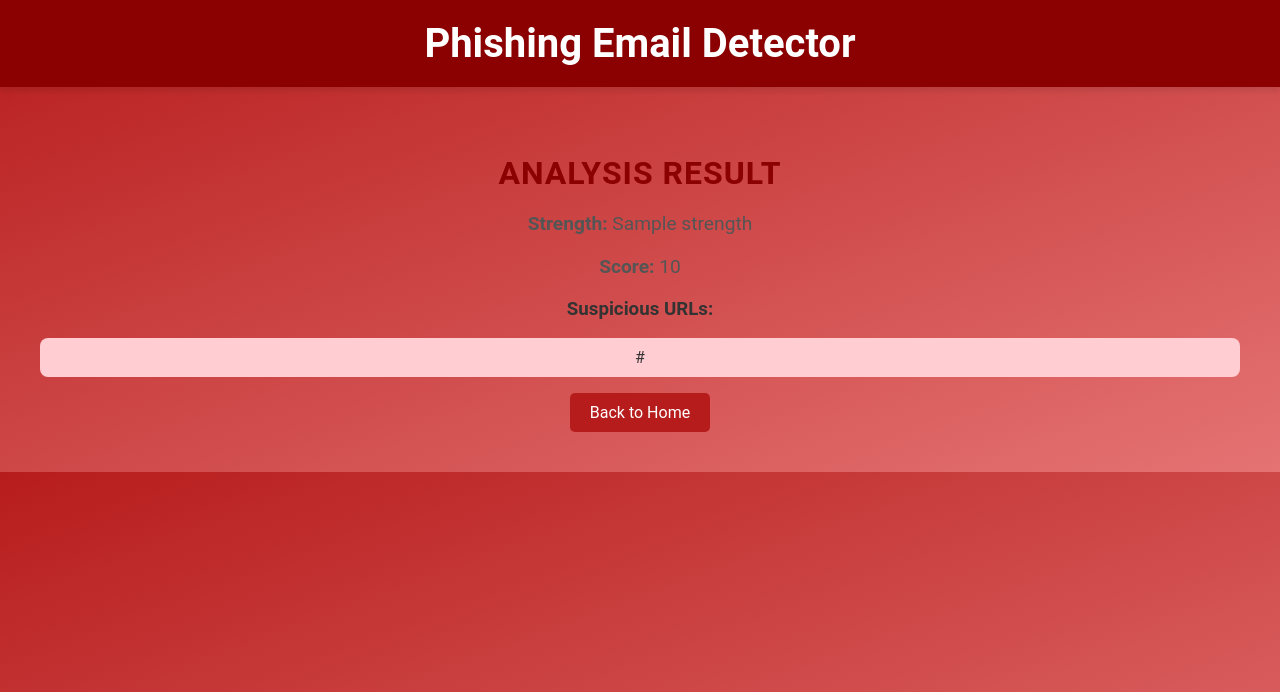
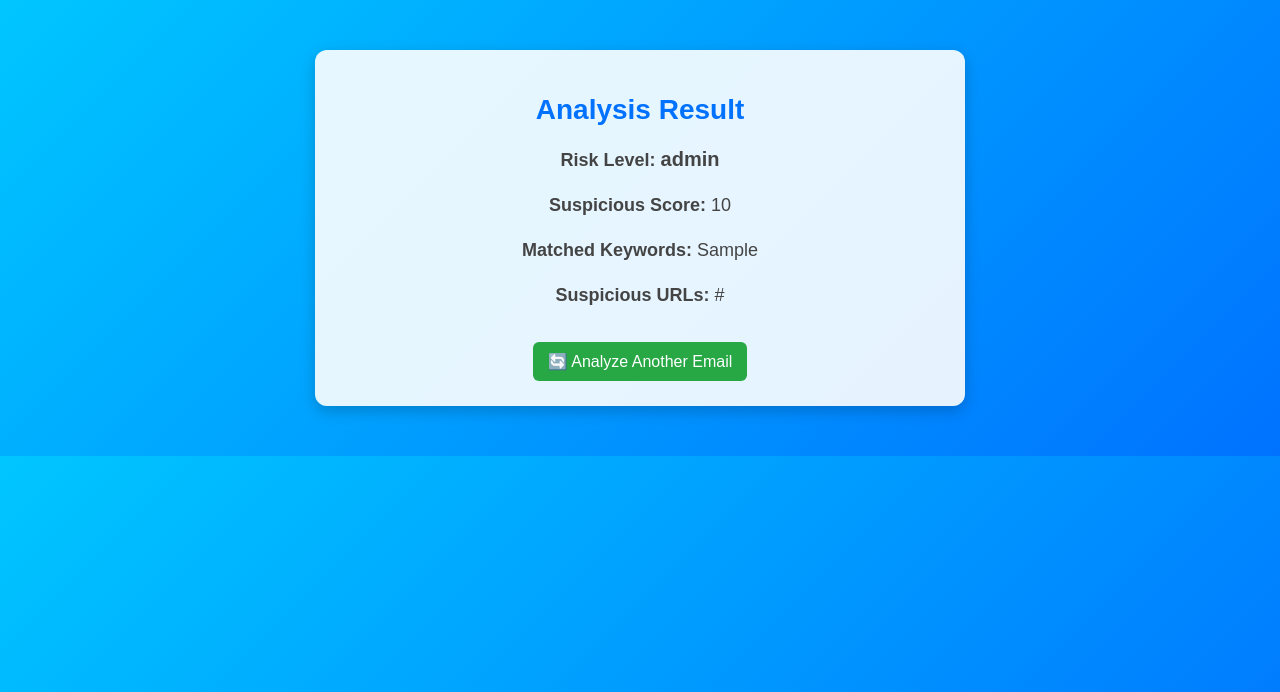
Before and after one commit to nirmal-92/MailSafe, a Flask app: template templates/result.html in a window 1280 px wide. Shown: the top 692 px of the page. Run offline with Flask 3, Linux system fonts and the light colour scheme; the template is opened without the code that fills it: most values are stand-ins (such as "Sample title", 1, 10 or a date in 2020).

Commit message:
new phish commit

```diff
--- a/app.py
+++ b/app.py
@@ -1,16 +1,73 @@
 from flask import Flask, render_template, request
-from utils.phishing_detector import analyze_email
+import nltk
+from nltk.tokenize import word_tokenize
+from nltk.corpus import stopwords
+import validators
 
 app = Flask(__name__)
-app.secret_key = "your_secret_key"
 
-@app.route("/", methods=["GET", "POST"])
+# Download necessary NLTK data
+nltk.download("punkt", quiet=True)
+nltk.download("stopwords", quiet=True)
+
+# Function to analyze email content
+def analyze_email(email_content):
+    phishing_keywords = [
+        "urgent", "verify", "suspend", "password", "login", "click here",
+        "account", "update", "security", "credit card", "bank", "alert",
+        "payment", "confirm", "winning", "lottery", "prize", "hacked", "refund"
+    ]
+    suspicious_urls = []
+    score = 0
+
+    # Tokenize and clean email content
+    tokens = word_tokenize(email_content.lower())
+    filtered_tokens = [word for word in tokens if word.isalnum()]
+    stop_words = set(stopwords.words("english"))
+    significant_words = [word for word in filtered_tokens if word not in stop_words]
+
+    # Check for phishing keywords
+    matched_keywords = [word for word in significant_words if word in phishing_keywords]
+    score += len(matched_keywords)
+
+    # Detect suspicious URLs
+    for word in tokens:
+        if validators.url(word):
+            suspicious_urls.append(word)
+
+    # Determine risk level
+    if score >= 5 or suspicious_urls:
+        risk_level = "Phishing Email 🚨"
+    elif score >= 3:
+        risk_level = "Suspicious Email ⚠️"
+    else:
+        risk_level = "Safe Email ✅"
+
+    return risk_level, score, matched_keywords, suspicious_urls
+
+# Route for the main page
+@app.route("/")
 def index():
-    if request.method == "POST":
-        email_content = request.form.get("email_content")
-        result = analyze_email(email_content)
-        return render_template("result.html", result=result)
     return render_template("index.html")
+
+# Route to analyze email and display results
+@app.route("/analyze", methods=["POST"])
+def analyze():
+    email_content = request.form.get("email_content", "")
+
+    if not email_content:
+        return render_template("result.html", risk_level="N/A", score=0, matched_keywords=[], suspicious_urls=[],
+                               error="Email content is required!")
+
+    risk_level, score, matched_keywords, suspicious_urls = analyze_email(email_content)
+
+    return render_template(
+        "result.html",
+        risk_level=risk_level,
+        score=score,
+        matched_keywords=matched_keywords,
+        suspicious_urls=suspicious_urls
+    )
 
 if __name__ == "__main__":
     app.run(debug=True)
--- a/static/style.css
+++ b/static/style.css
@@ -1,160 +1,107 @@
 /* General Styles */
 body {
-    font-family: 'Roboto', Arial, sans-serif;
+    font-family: 'Arial', sans-serif;
+    background: linear-gradient(135deg, #00c6ff, #0072ff);
+    text-align: center;
     margin: 0;
     padding: 0;
-    background: linear-gradient(to bottom right, #b71c1c, #e57373);
-    color: #333;
-    text-align: center;
+    color: #fff;
 }
 
-header {
-    background-color: #8b0000;
-    color: white;
-    padding: 20px;
-    box-shadow: 0 4px 6px rgba(0, 0, 0, 0.1);
+/* Container */
+.container {
+    max-width: 600px;
+    margin: 50px auto;
+    background: rgba(255, 255, 255, 0.9);
+    padding: 25px;
+    border-radius: 12px;
+    box-shadow: 0px 5px 15px rgba(0, 0, 0, 0.2);
+    color: #333;
 }
 
-header h1 {
-    margin: 0;
-    font-size: 2.5rem;
-    animation: fadeIn 2s ease-in-out;
+/* Headings */
+h1 {
+    font-size: 28px;
+    color: #0072ff;
+    margin-bottom: 10px;
 }
 
-main {
-    margin: 20px;
-    padding: 20px;
-    animation: slideUp 1.5s ease-out;
+/* Paragraphs */
+p {
+    font-size: 18px;
+    color: #444;
+    line-height: 1.5;
 }
 
-form {
-    background: #fbe9e7;
-    padding: 20px;
-    border-radius: 10px;
-    box-shadow: 0 4px 10px rgba(0, 0, 0, 0.2);
-    max-width: 600px;
-    margin: 20px auto;
-    animation: fadeIn 1s ease-in-out;
+/* Textarea */
+textarea {
+    width: 100%;
+    height: 150px;
+    padding: 12px;
+    font-size: 16px;
+    border: 2px solid #0072ff;
+    border-radius: 8px;
+    outline: none;
+    resize: none;
+    background: #f9f9f9;
+    color: #333;
+    box-shadow: inset 0px 3px 5px rgba(0, 0, 0, 0.1);
 }
 
-textarea {
-    width: 100%;
-    padding: 15px;
-    font-size: 16px;
-    border: 1px solid #8b0000;
-    border-radius: 8px;
-    resize: none;
-    transition: border-color 0.3s ease-in-out;
-    background: #ffebee;
-}
-
-textarea:focus {
-    border-color: #d32f2f;
-    outline: none;
-    box-shadow: 0 0 8px rgba(211, 47, 47, 0.5);
-}
-
+/* Button */
 button {
-    background-color: #b71c1c;
+    background: linear-gradient(90deg, #ff512f, #dd2476);
     color: white;
-    padding: 12px 25px;
-    font-size: 16px;
     border: none;
-    border-radius: 8px;
+    padding: 12px 20px;
+    font-size: 18px;
     cursor: pointer;
-    transition: transform 0.2s ease-in-out, background-color 0.3s ease-in-out;
+    border-radius: 6px;
+    transition: all 0.3s ease-in-out;
+    margin-top: 10px;
 }
 
 button:hover {
-    background-color: #8b0000;
+    background: linear-gradient(90deg, #dd2476, #ff512f);
     transform: scale(1.05);
-    box-shadow: 0 6px 15px rgba(0, 0, 0, 0.2);
 }
 
-button:active {
-    transform: scale(0.98);
-    background-color: #5d0012;
+/* Risk Level Highlighting */
+.risk {
+    font-size: 20px;
+    font-weight: bold;
 }
 
-/* Result Page */
-h2 {
-    color: #8b0000;
-    font-size: 2rem;
-    margin-bottom: 20px;
-    text-transform: uppercase;
-    letter-spacing: 1px;
-    animation: fadeIn 2s ease-in-out;
+/* Colors for Risk Levels */
+.safe {
+    color: #28a745;
+    font-weight: bold;
 }
 
-p {
-    font-size: 1.2rem;
-    margin-bottom: 20px;
-    color: #555;
+.suspicious {
+    color: #ffc107;
+    font-weight: bold;
 }
 
+.phishing {
+    color: #dc3545;
+    font-weight: bold;
+}
+
+/* Links */
 a {
     display: inline-block;
+    margin-top: 15px;
     text-decoration: none;
+    background: #28a745;
     color: white;
-    background-color: #b71c1c;
-    padding: 10px 20px;
-    border-radius: 5px;
-    transition: background-color 0.3s ease-in-out;
+    padding: 10px 15px;
+    border-radius: 6px;
+    transition: 0.3s;
+    font-size: 16px;
 }
 
 a:hover {
-    background-color: #8b0000;
-    box-shadow: 0 4px 8px rgba(0, 0, 0, 0.2);
+    background: #218838;
+    transform: scale(1.05);
 }
-
-/* Suspicious URLs Section */
-ul {
-    list-style-type: none;
-    padding: 0;
-}
-
-ul li {
-    font-size: 1rem;
-    background: #ffcdd2;
-    margin: 5px 0;
-    padding: 10px;
-    border-radius: 8px;
-    animation: fadeIn 1.5s ease-in-out;
-}
-
-ul li:hover {
-    background: #ef9a9a;
-}
-
-/* Animations */
-@keyframes fadeIn {
-    from {
-        opacity: 0;
-    }
-    to {
-        opacity: 1;
-    }
-}
-
-@keyframes slideUp {
-    from {
-        transform: translateY(50px);
-        opacity: 0;
-    }
-    to {
-        transform: translateY(0);
-        opacity: 1;
-    }
-}
-
-/* Footer */
-footer {
-    margin-top: 20px;
-    padding: 10px;
-    background: #8b0000;
-    color: white;
-    font-size: 0.9rem;
-    position: relative;
-    bottom: 0;
-    width: 100%;
-}
--- a/templates/base.html
+++ /dev/null
@@ -1,17 +0,0 @@
-<!DOCTYPE html>
-<html lang="en">
-<head>
-    <meta charset="UTF-8">
-    <meta name="viewport" content="width=device-width, initial-scale=1.0">
-    <link rel="stylesheet" href="/static/style.css">
-    <title>Phishing Email Detector</title>
-</head>
-<body>
-    <header>
-        <h1>Phishing Email Detector</h1>
-    </header>
-    <main>
-        {% block content %}{% endblock %}
-    </main>
-</body>
-</html>
--- a/templates/result.html
+++ b/templates/result.html
@@ -1,16 +1,26 @@
-{% extends "base.html" %}
-{% block content %}
-<h2>Analysis Result</h2>
-<p><strong>Strength:</strong> {{ result.strength }}</p>
-<p><strong>Score:</strong> {{ result.score }}</p>
+<!DOCTYPE html>
+<html lang="en">
+<head>
+    <meta charset="UTF-8">
+    <meta name="viewport" content="width=device-width, initial-scale=1.0">
+    <title>Analysis Result</title>
+    <link rel="stylesheet" href="{{ url_for('static', filename='style.css') }}">
+</head>
+<body>
+    <div class="container">
+        <h1>Analysis Result</h1>
+        <p><strong>Risk Level:</strong> <span class="risk">{{ risk_level }}</span></p>
+        <p><strong>Suspicious Score:</strong> {{ score }}</p>
 
-{% if result.suspicious_urls %}
-<h3>Suspicious URLs:</h3>
-<ul>
-    {% for url in result.suspicious_urls %}
-    <li>{{ url }}</li>
-    {% endfor %}
-</ul>
-{% endif %}
-<a href="/">Back to Home</a>
-{% endblock %}
+        {% if matched_keywords %}
+            <p><strong>Matched Keywords:</strong> {{ matched_keywords|join(", ") }}</p>
+        {% endif %}
+
+        {% if suspicious_urls %}
+            <p><strong>Suspicious URLs:</strong> {{ suspicious_urls|join(", ") }}</p>
+        {% endif %}
+
+        <a href="/">🔄 Analyze Another Email</a>
+    </div>
+</body>
+</html>
```
Also changed, not shown: templates/index.html (+19 -7 lines), utils/phishing_detector.py (deleted, +0 -49 lines), utils/__init__.py (added).
